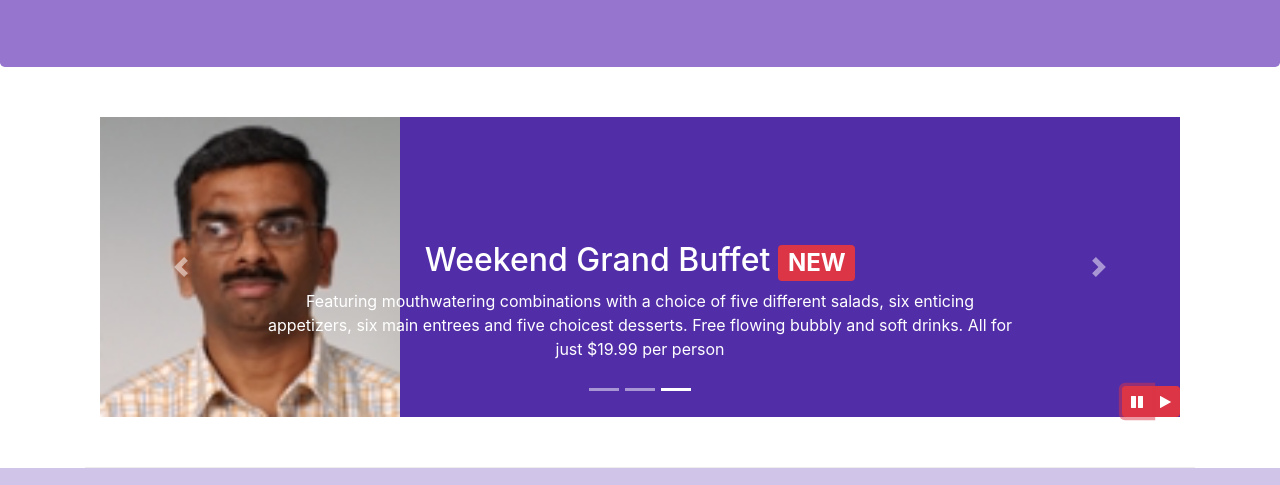
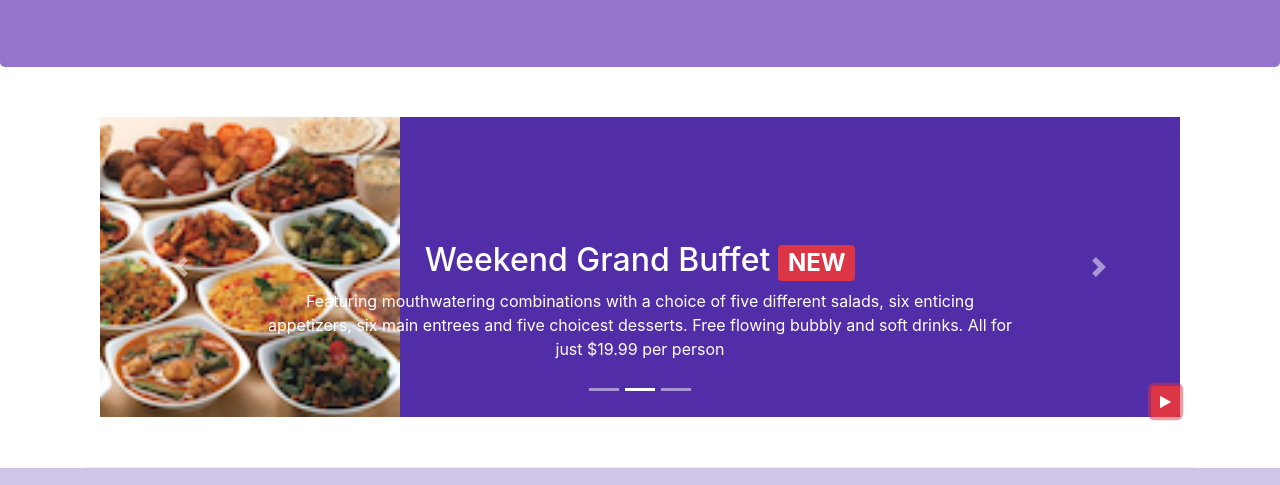
Before and after one commit to julienb86/bootstrap, a website: page index.html in a window 1280 px wide. Both pictures are taken after a click on the button 1137 px from the left and 668 px from the top of the page. Shown: the part 267-752 px from the top of the page. Drawn offline with nearby package versions, Linux system fonts and the light colour scheme.

Commit message:
more bootstrap JQuery

```diff
--- a/index.html
+++ b/index.html
@@ -151,6 +151,7 @@
                   <p>Featuring mouthwatering combinations with a choice of five different salads, six enticing appetizers, six main entrees and five choicest desserts. Free flowing bubbly and soft drinks. All for just $19.99 per person </p>
                 </div>
               </div>
+
               <div class="carousel-item">
                 <img class="d-block img-fluid" src="img/alberto.png" alt="Albert">
                   <div class="carousel-caption d-none d-md-block">
@@ -159,19 +160,18 @@
                   </div>
               </div>
             </div>
+
             <ol class="carousel-indicators">
                 <li data-target="#mycarousel" data-slide-to="0" class="active"></li>
                 <li data-target="#mycarousel" data-slide-to="1"></li>
                 <li data-target="#mycarousel" data-slide-to="2"></li>
             </ol>
+
             <a href="#mycarousel" class="carousel-control-prev" role="button" data-slide="prev">
               <span class="carousel-control-prev-icon"></span> </a>
             <a href="#mycarousel" class="carousel-control-next" role="button" data-slide="next">
               <span class="carousel-control-next-icon"></span> </a>
-            <div class="btn-group" id="carouselButton">
-              <button type="button" name="button" class="btn btn-danger btn-sm" id="carousel-pause"><i class="fa fa-pause"></i> </button>
-              <button type="button" name="button" class="btn btn-danger btn-sm" id="carousel-play"><i class="fa fa-play"></i> </button>
-            </div>
+            <button type="button" name="button" class="btn btn-danger btn-sm" id="carouselButton"><i class="fa fa-pause"></i> </button>
           </div>
         </div>
       </div>
@@ -224,15 +224,23 @@
     <script src="node_modules/popper.js/dist/umd/popper.min.js"></script>
     <script src="node_modules/bootstrap/dist/js/bootstrap.min.js"></script>
     <script>
-    $('.carousel').carousel({
-      interval: 2000
-    });
-    $("#carousel-pause").click(function(){
-      $("#mycarousel").carousel("pause");
-    });
-    $("#carousel-play").click(function(){
-      $("#mycarousel").carousel("cycle");
-    });
+    $(document).ready(function(){
+
+    $('.carousel').carousel({interval: 2000});
+
+    $("#carouselButton").click(function(){
+     if ($("#carouselButton").children("i").hasClass("fa-pause")){
+       $("#mycarousel").carousel("pause");
+       $("#carouselButton").children("i").removeClass("fa-pause");
+       $("#carouselButton").children("i").addClass("fa-play");
+     }
+      else if ($("#carouselButton").children("i").hasClass("fa-play")){
+        $("#mycarousel").carousel("cycle");
+        $("#carouselButton").children("i").removeClass("fa-play");
+        $("#carouselButton").children("i").addClass("fa-pause");
+    }
+  });
+});
     </script>
 </body>
 
```
